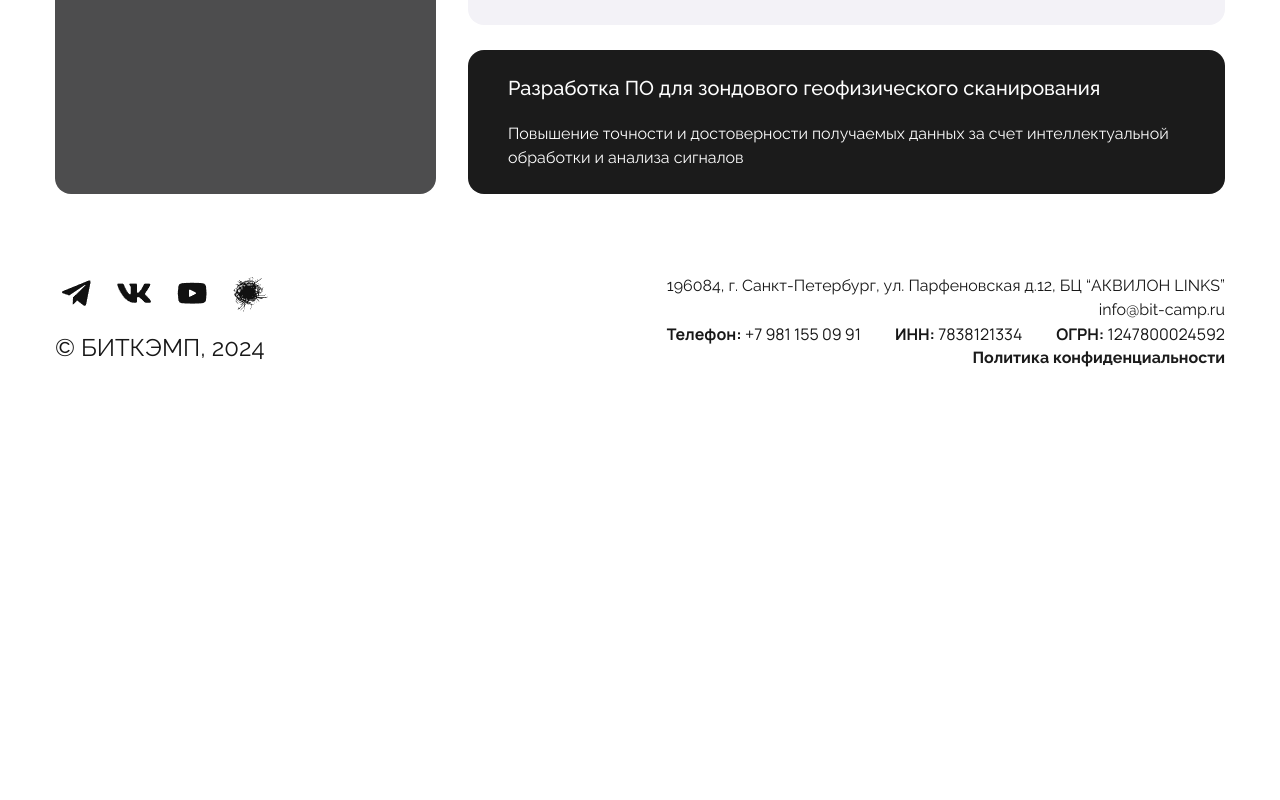
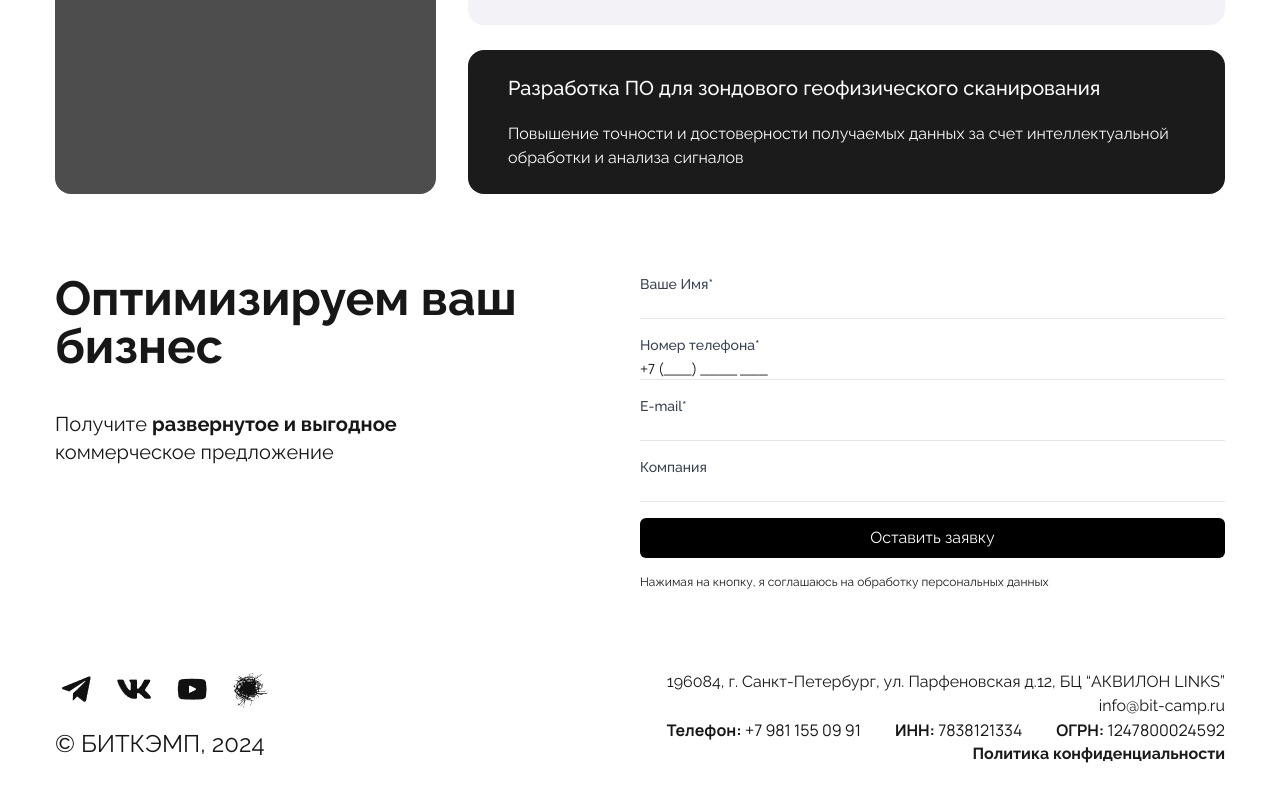
Before and after one commit to BigZetena/bitcampmain, a Next.js app: page / in a window 1280 px wide. Shown: the part 6964-7764 px from the top of the page. Before the commit the page ends 7368 px from the top, so only its background shows below. Built offline with nearby package versions, Linux system fonts and the light colour scheme.

Commit message:
add form

```diff
--- a/app/page.tsx
+++ b/app/page.tsx
@@ -9,6 +9,7 @@ import { CorpProgramm } from '@/react/units/corp-programm/ui/corp-programm.compo
 import { StudyPersonal } from '@/react/units/study-personal/ui/study-personal.component';
 import { Sciense } from '@/react/units/sciense/ui/sciense.component';
 import { BlogLine } from '@/react/units/blog/ui/blog-line.component';
+import { Form } from '@/react/units/form/ui/form.component';
 
 export default function Home() {
   return (
@@ -24,6 +25,7 @@ export default function Home() {
       <StudyPersonal />
       <BlogLine />
       <Sciense />
+      <Form />
     </>
   );
 }
--- /dev/null
+++ b/react/units/form/ui/form-button.component.tsx
@@ -0,0 +1,14 @@
+import React, { FC, ButtonHTMLAttributes } from 'react';
+
+interface ButtonProps extends ButtonHTMLAttributes<HTMLButtonElement> {
+  text: string;
+}
+
+export const FormButton: FC<ButtonProps> = ({ text, ...props }) => (
+  <button
+    {...props}
+    className="w-full bg-black text-white py-2 px-4 rounded-md hover:bg-gray-800 transition duration-300"
+  >
+    {text}
+  </button>
+);
--- /dev/null
+++ b/react/units/form/ui/form-input.component.tsx
@@ -0,0 +1,27 @@
+'use client'; // Не забываем использовать для компонентов Next.js
+
+import React, { InputHTMLAttributes, ForwardedRef } from 'react';
+
+interface InputProps extends InputHTMLAttributes<HTMLInputElement> {
+  label: string;
+  error?: string;
+}
+
+export const FormInput = React.forwardRef<HTMLInputElement, InputProps>(
+  ({ label, error, ...props }, ref: ForwardedRef<HTMLInputElement>) => (
+    <div>
+      <label className="block text-sm font-medium text-gray-700">{label}</label>
+      <input
+        ref={ref} // Теперь мы можем передавать ref в input
+        {...props}
+        className={`font-manrope mt-1 block w-full border-b focus:border-primary transition-colors duration-200 ease-in-out focus:outline-none sm:text-sm ${
+          error ? 'border-red-500' : ''
+        }`}
+      />
+      {error && <p className="text-red-500 text-xs mt-1">{error}</p>}
+    </div>
+  )
+);
+
+// Обязательно указываем displayName для лучшей отладки
+FormInput.displayName = 'FormInput';
--- /dev/null
+++ b/react/units/form/ui/form.component.tsx
@@ -0,0 +1,152 @@
+'use client';
+import React, { useState } from 'react';
+import { useForm, Controller, SubmitHandler } from 'react-hook-form';
+import { FormInput } from './form-input.component';
+import { FormButton } from './form-button.component';
+import { PatternFormat } from 'react-number-format';
+
+interface FormData {
+  name: string;
+  phone: string;
+  email: string;
+  company?: string;
+}
+
+export const Form = () => {
+  const [formRelise, setFormRelise] = useState('');
+  const [isLoading, setIsLoading] = useState(false); // Состояние для спиннера и размытия
+  const {
+    register,
+    handleSubmit,
+    control,
+    formState: { errors },
+    reset,
+  } = useForm<FormData>({
+    mode: 'onSubmit',
+    reValidateMode: 'onChange',
+    defaultValues: {
+      name: '',
+      phone: '',
+      email: '',
+      company: '',
+    },
+  });
+
+  const onSubmit: SubmitHandler<FormData> = async (data) => {
+    setIsLoading(true); // Включаем спиннер
+    try {
+      const response = await fetch(
+        `https://bitcamp.bitrix24.ru/rest/11/d5l74uqs0th8dzmm/crm.lead.add.json?FIELDS[TITLE]=Заявка из формы сайта на курс frontend-разработка&FIELDS[NAME]=${
+          data.name + ' Компания: ' + data.company
+        }&FIELDS[EMAIL][0][VALUE]=${
+          data.email
+        }&FIELDS[EMAIL][0][VALUE_TYPE]=HOME&FIELDS[PHONE][0][VALUE]=${
+          data.phone
+        }&FIELDS[PHONE][0][VALUE_TYPE]=MOBILE&FIELDS[SOURCE_ID]=WEB`
+      );
+      if (response.ok) {
+        setFormRelise('Спасибо за заявку, мы скоро c вами свяжемся');
+      } else {
+        throw new Error(response.statusText);
+      }
+    } catch (error) {
+      setFormRelise(`Что-то пошло не так... ${error}`);
+      console.error(error);
+    } finally {
+      setIsLoading(false); // Отключаем спиннер после завершения
+      reset();
+    }
+  };
+
+  return (
+    <div className="flex justify-between py-10 color-primary container max-w-container mx-auto font-raleway">
+      <div className="w-1/2">
+        <h2 className="text-5xl font-bold">
+          Оптимизируем ваш
+          <br /> бизнес
+        </h2>
+        <p className="text-xl mt-10">
+          Получите <span className="font-bold">развернутое и выгодное</span>
+          <br />
+          коммерческое предложение
+        </p>
+      </div>
+      <div className="w-1/2 relative">
+        {/* Если идет загрузка, показываем спиннер */}
+        {isLoading && (
+          <div className="absolute inset-0 flex items-center justify-center z-10 w-full">
+            <div className="animate-spin ease-linear rounded-full border-8 border-t-8 border-t-gray-200  border-primary h-16 w-16"></div>
+          </div>
+        )}
+
+        <form
+          onSubmit={handleSubmit(onSubmit)}
+          className={`w-full space-y-4 ${isLoading ? 'blur-sm' : ''}`} // Добавляем эффект размытия при загрузке
+        >
+          <FormInput
+            label="Ваше Имя*"
+            {...register('name', { required: 'Имя обязательно' })}
+            error={errors.name?.message}
+          />
+
+          <Controller
+            name="phone"
+            control={control}
+            rules={{
+              required: 'Номер телефона обязателен',
+              validate: (value) => {
+                const cleanValue = value.replace(/\D/g, '');
+                return (
+                  cleanValue.length === 11 || 'Некорректный номер телефона'
+                );
+              },
+            }}
+            render={({ field }) => (
+              <PatternFormat
+                label="Номер телефона*"
+                {...field}
+                format="+7 (###) #### ###"
+                allowEmptyFormatting
+                mask="_"
+                className={`font-manrope w-full border-b focus:border-primary transition-colors duration-200 ease-in-out focus:outline-none sm:text-sm ${
+                  errors.phone ? 'border-red-500' : ''
+                }`}
+                customInput={FormInput}
+              />
+            )}
+          />
+          {errors.phone && (
+            <p className="text-red-500 text-xs mt-1">{errors.phone.message}</p>
+          )}
+
+          <FormInput
+            label="E-mail*"
+            {...register('email', {
+              required: 'E-mail обязателен',
+              pattern: {
+                value: /^[^\s@]+@[^\s@]+\.[^\s@]+$/,
+                message: 'Некорректный e-mail',
+              },
+            })}
+            error={errors.email?.message}
+          />
+          <FormInput label="Компания" {...register('company')} />
+          <FormButton type="submit" text="Оставить заявку" />
+          <p className="text-xs">
+            Нажимая на кнопку, я соглашаюсь на обработку персональных данных
+          </p>
+        </form>
+
+        <p
+          className={
+            formRelise === 'Спасибо за заявку, мы скоро c вами свяжемся'
+              ? 'text-green-500'
+              : 'text-red-600'
+          }
+        >
+          {formRelise}
+        </p>
+      </div>
+    </div>
+  );
+};
```
Also changed, not shown: package.json (+7 -4 lines), 1 other file (tests, documents, lock files or other folders).
